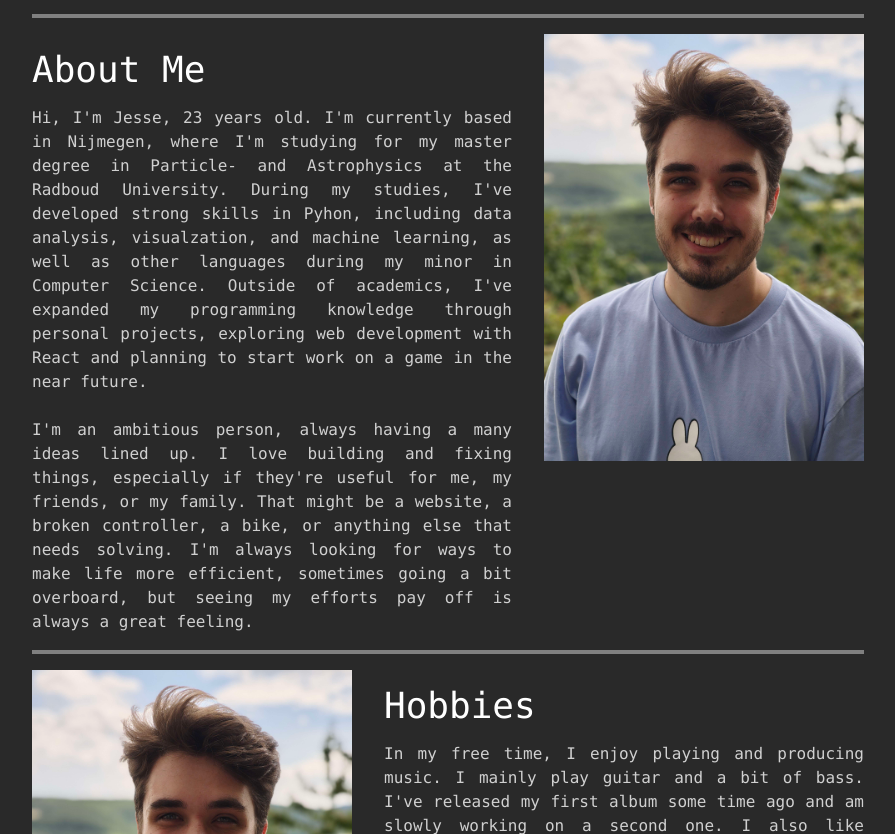
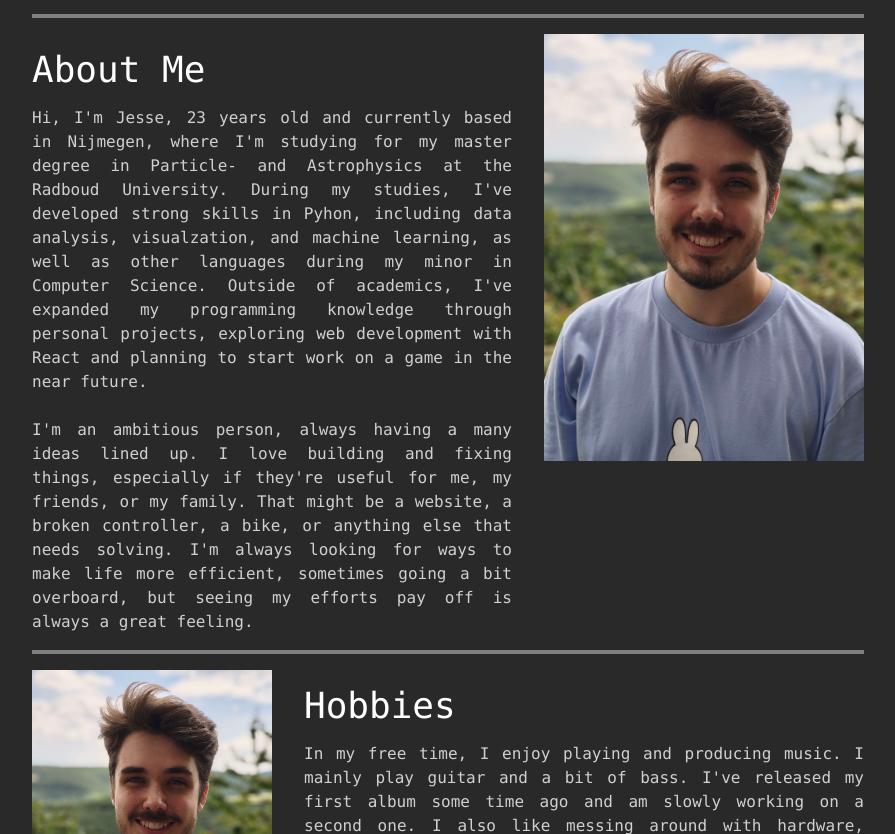
Before and after one commit to jessecrans/jessecrans.github.io, a React (Vite) app: page / in a window 1280 px wide. Shown: the part 562-1396 px from the top of the page, without its empty margins (192-1087 px from the left). Built offline with nearby package versions, Linux system fonts and the light colour scheme.

Commit message:
size of image

```diff
--- a/src/pages/Home.tsx
+++ b/src/pages/Home.tsx
@@ -37,7 +37,7 @@ const Home = () => {
                     <div>
                         <h2 className="my-4">About Me</h2>
                         <p className="text-justify">
-                            Hi, I'm Jesse, {getAge("2002-06-02")} years old. I'm currently based in Nijmegen, where I'm studying for my master degree in Particle- and Astrophysics at the Radboud University. During my studies, I've developed strong skills in Pyhon, including data analysis, visualzation, and machine learning, as well as other languages during my minor in Computer Science. Outside of academics, I've expanded my programming knowledge through personal projects, exploring web development with React and planning to start work on a game in the near future.
+                            Hi, I'm Jesse, {getAge("2002-06-02")} years old and currently based in Nijmegen, where I'm studying for my master degree in Particle- and Astrophysics at the Radboud University. During my studies, I've developed strong skills in Pyhon, including data analysis, visualzation, and machine learning, as well as other languages during my minor in Computer Science. Outside of academics, I've expanded my programming knowledge through personal projects, exploring web development with React and planning to start work on a game in the near future.
                             <br /><br />
                             I'm an ambitious person, always having a many ideas lined up. I love building and fixing things, especially if they're useful for me, my friends, or my family. That might be a website, a broken controller, a bike, or anything else that needs solving. I'm always looking for ways to make life more efficient, sometimes going a bit overboard, but seeing my efforts pay off is always a great feeling.
                         </p>
@@ -59,7 +59,7 @@ const Home = () => {
                     <img
                         src="src/assets/ikportret.jpg"
                         alt="Portrait of me"
-                        className="self-start w-80"
+                        className="self-start w-60"
                     />
                 </section>
                 <hr className="h-1 bg-text-muted border-0" />
```
